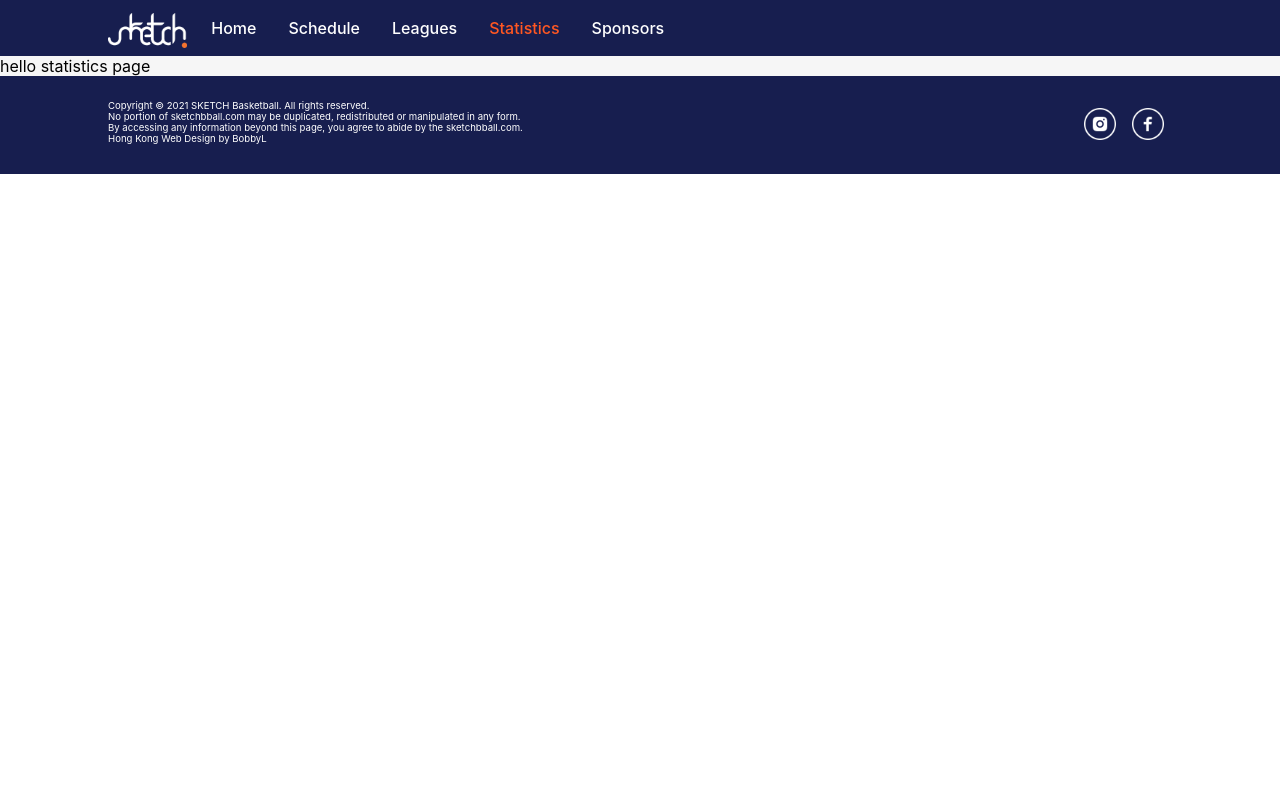
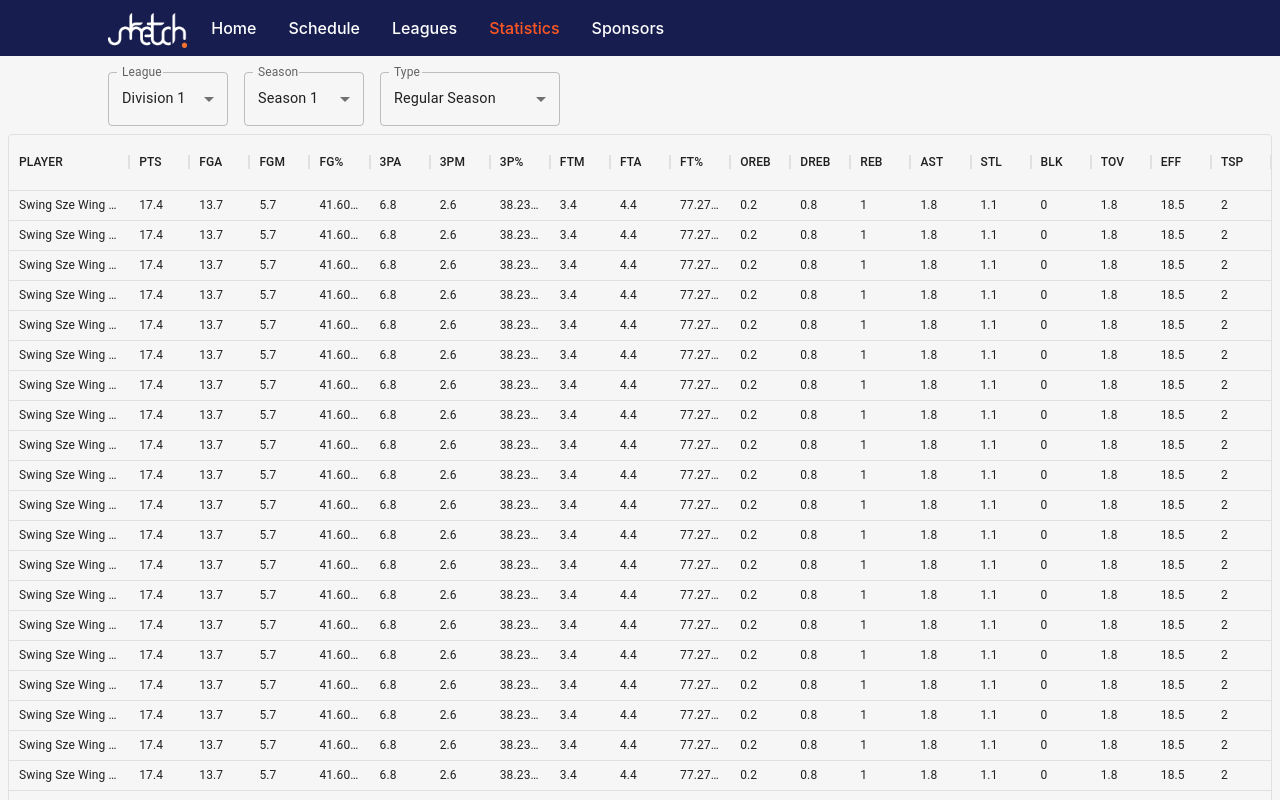
Before and after one commit to SketchBasketball/Sketch-ui, a React (Create React App) app: page /statistics in a window 1280 px wide. Shown: the top 800 px of the page. Built offline with nearby package versions, Linux system fonts and the light colour scheme.

Commit message:
statistic page layout

```diff
--- a/src/const/matchStatDefaultHeader.js
+++ b/src/const/matchStatDefaultHeader.js
@@ -16,4 +16,32 @@ const matchStatDefaultHeader = [
   { field: "turnovers", headerName: "TO", flex: 1, minWidth: 80 },
 ];
 
-export default matchStatDefaultHeader;
+const statDefaultHeader = [
+  { field: "name", headerName: "PLAYER", flex: 2 },
+  { field: "PTS", headerName: "PTS", flex: 1 },
+
+  { field: "FGA", headerName: "FGA", flex: 1 },
+  { field: "FGM", headerName: "FGM", flex: 1 },
+  { field: "FG%", headerName: "FG%", flex: 1 },
+
+  { field: "3PA", headerName: "3PA", flex: 1 },
+  { field: "3PM", headerName: "3PM", flex: 1 },
+  { field: "3P%", headerName: "3P%", flex: 1 },
+
+  { field: "FTM", headerName: "FTM", flex: 1 },
+  { field: "FTA", headerName: "FTA", flex: 1 },
+  { field: "FT%", headerName: "FT%", flex: 1 },
+
+  { field: "OREB", headerName: "OREB", flex: 1 },
+  { field: "DREB", headerName: "DREB", flex: 1 },
+  { field: "REB", headerName: "REB", flex: 1 },
+
+  { field: "AST", headerName: "AST", flex: 1 },
+  { field: "STL", headerName: "STL", flex: 1 },
+  { field: "BLK", headerName: "BLK", flex: 1 },
+  { field: "TOV", headerName: "TOV", flex: 1 },
+  { field: "EFF", headerName: "EFF", flex: 1 },
+  { field: "TSP", headerName: "TSP", flex: 1 },
+];
+
+export { matchStatDefaultHeader, statDefaultHeader };
--- a/src/pages/Match.js
+++ b/src/pages/Match.js
@@ -5,9 +5,10 @@ import { DataGrid } from "@mui/x-data-grid";
 import { useDispatch, useSelector } from "react-redux";
 import { useEffect } from "react";
 import { getMatchDetails } from "../store/actions/match";
-import matchStatDefaultHeader from "../const/matchStatDefaultHeader";
+import { matchStatDefaultHeader } from "../const/matchStatDefaultHeader";
 import GameResult from "../components/Match/GameResult";
 import MatchDetailBox from "../components/Match/MatchDetailBox";
+
 const Match = () => {
   const { id } = useParams();
   const dispatch = useDispatch();
--- a/src/pages/Match.scss
+++ b/src/pages/Match.scss
@@ -7,7 +7,7 @@
 }
 
 .match-content-wrapper {
-  max-width: 1080px;
+  max-width: 1600px;
   width: 100%;
   display: flex;
   flex-direction: column;
--- a/src/pages/Statistics.js
+++ b/src/pages/Statistics.js
@@ -1,8 +1,142 @@
-import React from "react";
+import React, { useEffect, useState } from "react";
 import "./Statistics.scss";
+import { DataGrid } from "@mui/x-data-grid";
+import { statDefaultHeader } from "../const/matchStatDefaultHeader";
+import Select from "@mui/material/Select";
+import MenuItem from "@mui/material/MenuItem";
+import FormControl from "@mui/material/FormControl";
+import InputLabel from "@mui/material/InputLabel";
 
 const Statistics = () => {
-  return <>hello statistics page</>;
+  const [rows, setRows] = useState([]);
+  const [league, setLeague] = useState("Division 1");
+  const [season, setSeason] = useState("Season 1");
+  const [seasonType, setSeasonType] = useState("Regular Season");
+
+  const handleLeagueChange = (event) => {
+    setLeague(event.target.value);
+    console.log(event.target.value);
+  };
+  const handleSeasonChange = (event) => {
+    setSeason(event.target.value);
+    console.log(event.target.value);
+  };
+  const handleSeasonTypeChange = (event) => {
+    setSeasonType(event.target.value);
+    console.log(event.target.value);
+  };
+
+  useEffect(() => {
+    let temp = [];
+    setRows([]);
+    for (let i = 0; i < 200; i++) {
+      temp.push({
+        id: i,
+        seasonplayer_id: "b904eb0d-cd08-49cb-b2c9-841a3989256b",
+        name: "Swing Sze Wing V Leung",
+        PTS: 17.4,
+        FGM: 5.7,
+        FGA: 13.7,
+        "FG%": 41.6058,
+        "3PM": 2.6,
+        "3PA": 6.8,
+        "3P%": 38.2353,
+        FTM: 3.4,
+        FTA: 4.4,
+        "FT%": 77.2727,
+        OREB: 0.2,
+        DREB: 0.8,
+        REB: 1,
+        AST: 1.8,
+        STL: 1.1,
+        BLK: 0,
+        TOV: 1.8,
+        EFF: 18.5,
+        TSP: 2,
+      });
+    }
+    temp.push({
+      id: 9999,
+      seasonplayer_id: "b904eb0d-cd08-49cb-b2c9-841a3989256b",
+      name: "Swing Sze Wing V Leung",
+      PTS: 200,
+      FGM: 5.7,
+      FGA: 13.7,
+      "FG%": 41.6058,
+      "3PM": 2.6,
+      "3PA": 6.8,
+      "3P%": 38.2353,
+      FTM: 3.4,
+      FTA: 4.4,
+      "FT%": 77.2727,
+      OREB: 0.2,
+      DREB: 0.8,
+      REB: 1,
+      AST: 1.8,
+      STL: 1.1,
+      BLK: 0,
+      TOV: 1.8,
+      EFF: 18.5,
+      TSP: 2,
+    });
+    setRows(temp);
+  }, []);
+  return (
+    <div className="statistics-wrapper">
+      <div className="stat-search-bar">
+        <FormControl sx={{ m: 1, minWidth: 120 }}>
+          <InputLabel id="demo-simple-select-helper-label">League</InputLabel>
+          <Select
+            labelId="demo-simple-select-helper-label"
+            id="demo-simple-select-helper"
+            value={league}
+            label="League"
+            onChange={handleLeagueChange}
+          >
+            <MenuItem value={"Division 1"}>Division 1</MenuItem>
+            <MenuItem value={"Division 2"}>Division 2</MenuItem>
+            <MenuItem value={"HKKBL"}>HKKBL</MenuItem>
+          </Select>
+        </FormControl>
+        <FormControl sx={{ m: 1, minWidth: 120 }}>
+          <InputLabel id="demo-simple-select-helper-label">Season</InputLabel>
+          <Select
+            labelId="demo-simple-select-helper-label"
+            id="demo-simple-select-helper"
+            value={season}
+            label="Season"
+            onChange={handleSeasonChange}
+          >
+            <MenuItem value={"Season 1"}>Season 1</MenuItem>
+            <MenuItem value={"Season 2"}>Season 2</MenuItem>
+          </Select>
+        </FormControl>
+        <FormControl sx={{ m: 1, minWidth: 180 }}>
+          <InputLabel id="demo-simple-select-helper-label">Type</InputLabel>
+          <Select
+            labelId="demo-simple-select-helper-label"
+            id="demo-simple-select-helper"
+            value={seasonType}
+            label="Type"
+            onChange={handleSeasonTypeChange}
+          >
+            <MenuItem value={"Regular Season"}>Regular Season</MenuItem>
+            <MenuItem value={"Playoff"}>Playoff</MenuItem>
+          </Select>
+        </FormControl>
+      </div>
+      <div className="stat-data-grid">
+        <DataGrid
+          rows={rows}
+          columns={statDefaultHeader}
+          autoHeight={true}
+          rowHeight={30}
+          pageSize={50}
+          rowsPerPageOptions={[50]}
+        />
+      </div>
+    </div>
+  );
 };
 
 export default Statistics;
--- a/src/pages/Statistics.scss
+++ b/src/pages/Statistics.scss
@@ -0,0 +1,26 @@
+.statistics-wrapper {
+  display: flex;
+  flex-direction: column;
+  align-items: center;
+  margin: 0.5rem;
+}
+
+.stat-search-bar {
+  display: flex;
+  max-width: 1080px;
+  width: 100%;
+  justify-content: flex-start;
+  .MuiInputBase-root {
+    font-size: 0.9rem;
+  }
+}
+
+.stat-data-grid {
+  max-width: 1600px;
+  width: 100%;
+  // display: flex;
+  // flex-direction: column;
+  .MuiDataGrid-root {
+    font-size: 0.75rem !important;
+  }
+}
```
